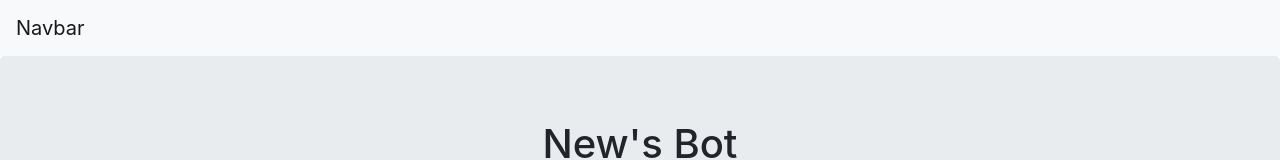
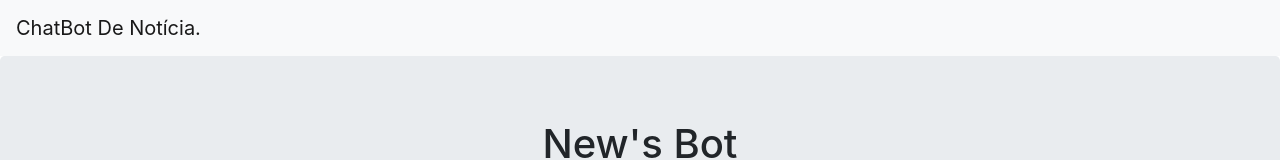
Before and after one commit to RabinoMachineLearning/Projeto-completo-Chatbot, a plain HTML site: page index.html in a window 1280 px wide. Shown: the top 160 px of the page. Drawn offline with nearby package versions, Linux system fonts and the light colour scheme.

Commit message:
Update index.html

```diff
--- a/index.html
+++ b/index.html
@@ -12,7 +12,7 @@
 </head>
 <body>
   <nav class="navbar navbar-expand-lg navbar-light bg-light">
-    <a class="navbar-brand" href="#">Navbar</a>
+    <a class="navbar-brand" href="#">ChatBot De Notícia.</a>
     <button class="navbar-toggler" type="button" data-toggle="collapse" data-target="#navbarSupportedContent" aria-controls="navbarSupportedContent" aria-expanded="false" aria-label="Toggle navigation">
       <span class="navbar-toggler-icon"></span>
     </button>
```
